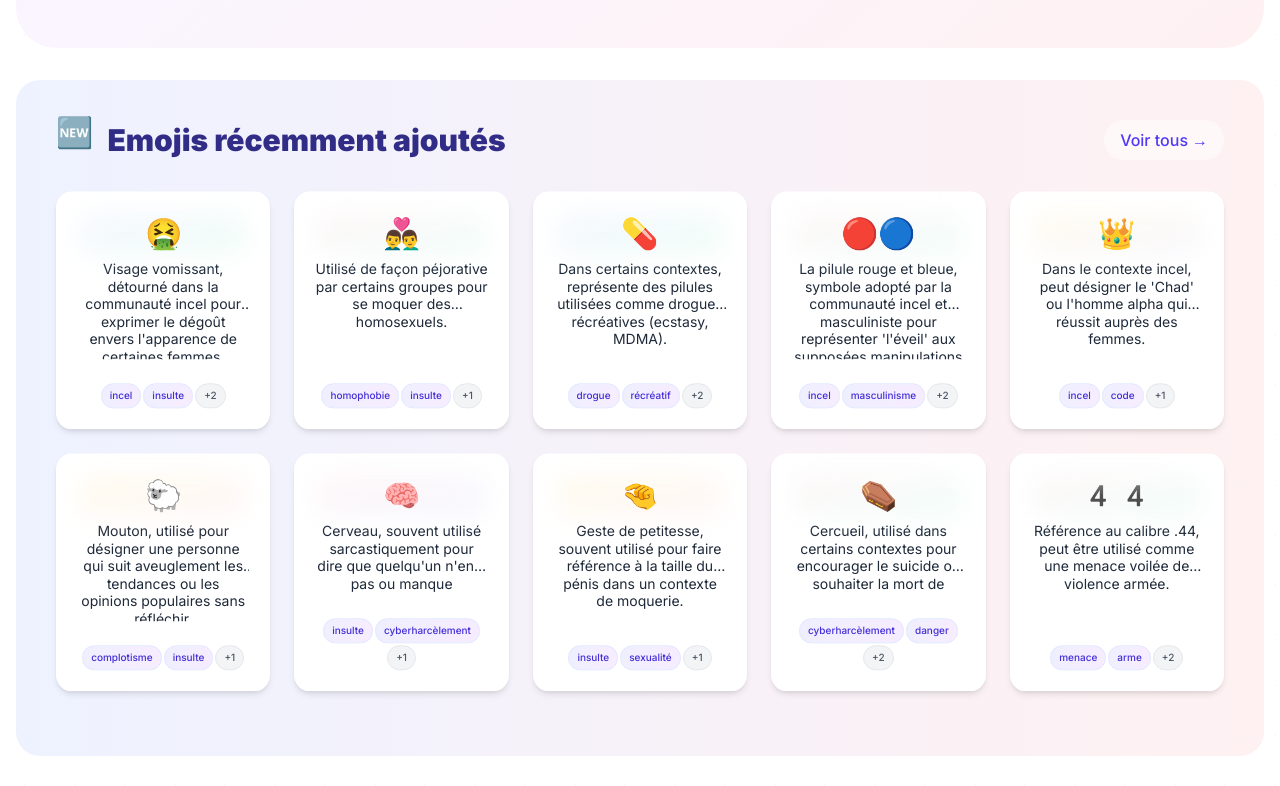
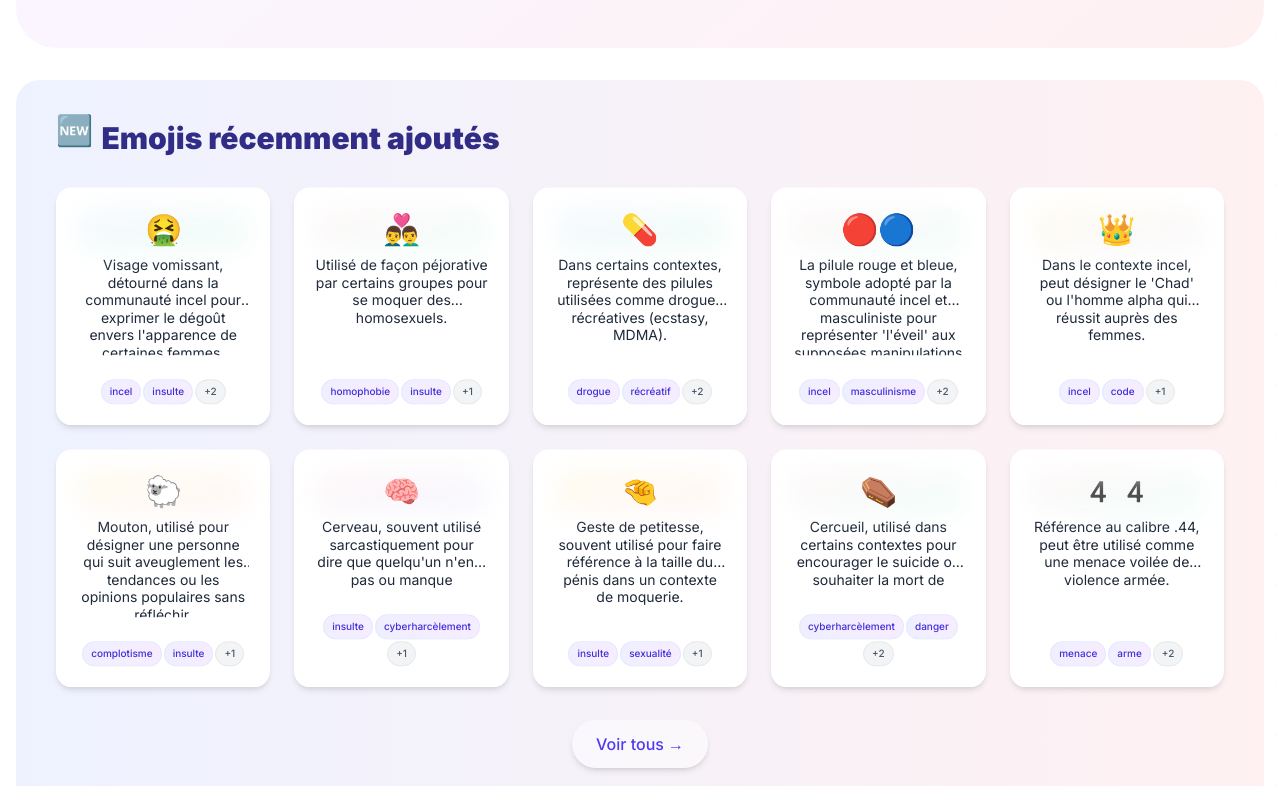
Before and after one commit to Ty-HA/decodemojis_app, a Next.js app: page / in a window 1280 px wide. Shown: the part 1040-1826 px from the top of the page. Built offline with nearby package versions, Linux system fonts and the light colour scheme.

Commit message:
update styling

```diff
--- a/src/app/page.tsx
+++ b/src/app/page.tsx
@@ -22,16 +22,16 @@ export default async function Home() {
         <section className="mb-8 relative mt-8">
           <div className="absolute inset-0 bg-gradient-to-r from-indigo-50 to-rose-50 rounded-3xl -z-10"></div>
           <div className="p-8 md:p-10 rounded-3xl">
-            <div className="flex items-center justify-between mb-8">
-              <h2 className="text-2xl md:text-3xl font-black text-indigo-900">
-                <span className="inline-block animate-bounce-short mr-2">🆕</span> Emojis récemment ajoutés
-              </h2>
+            <h2 className="text-xl md:text-3xl font-black text-indigo-900 mb-8 flex items-center">
+              <span className="inline-block animate-bounce-short mr-2">🆕</span> Emojis récemment ajoutés
+            </h2>
+            <EmojiGrid emojis={recentEmojis} />
+            <div className="flex justify-center mt-8">
               <Link href="/glossaire"
-                className="text-indigo-600 hover:text-indigo-800 flex items-center font-medium bg-white/50 px-4 py-2 rounded-full hover:bg-white/80 transition-all">
+                className="text-indigo-600 hover:text-indigo-800 flex items-center font-medium bg-white/50 px-6 py-3 rounded-full hover:bg-white/80 transition-all shadow-md">
                 Voir tous <span className="ml-1">→</span>
               </Link>
             </div>
-            <EmojiGrid emojis={recentEmojis} />
           </div>
         </section>
 
--- a/src/app/search/page.tsx
+++ b/src/app/search/page.tsx
@@ -24,7 +24,15 @@ export default async function SearchPage({ searchParams }: { searchParams: Promi
 
           <div className="flex items-center justify-between mb-6">
             <p className="text-gray-600">
-              <span className="font-semibold text-blue-600">{results.length}</span> résultat{results.length !== 1 ? 's' : ''} pour &quot;<span className="italic">{query}</span>&quot;
+              {query.trim() ? (
+                <>
+                  <span className="font-semibold text-blue-600">{results.length}</span> résultat{results.length !== 1 ? 's' : ''} pour &quot;<span className="italic">{query}</span>&quot;
+                </>
+              ) : (
+                <>
+                  <span className="font-semibold text-blue-600">{allEmojis.length}</span> emojis enregistrés
+                </>
+              )}
             </p>
 
             <Link href="/glossaire" className="text-blue-600 hover:text-blue-800 flex items-center">
--- a/src/components/EmojiGrid.tsx
+++ b/src/components/EmojiGrid.tsx
@@ -21,8 +21,8 @@ export default function EmojiGrid({ emojis, title }: EmojiGridProps) {
     <div className="my-6">
       {title && <h2 className="text-xl font-bold mb-4">{title}</h2>}
       <div className="grid grid-cols-2 sm:grid-cols-3 md:grid-cols-4 lg:grid-cols-5 gap-4 md:gap-6">
-        {emojis.map((emoji) => (
-          <EmojiCard key={emoji.emoji} emoji={emoji} />
+        {emojis.map((emoji, idx) => (
+          <EmojiCard key={emoji.emoji + '-' + idx} emoji={emoji} />
         ))}
       </div>
     </div>
```
